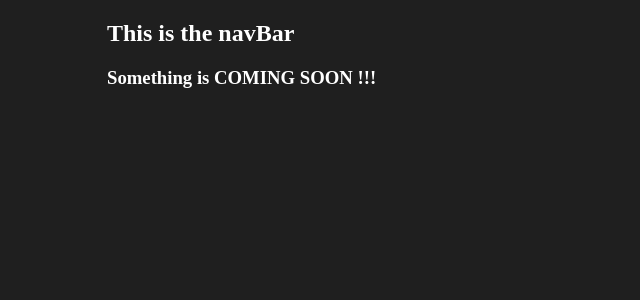
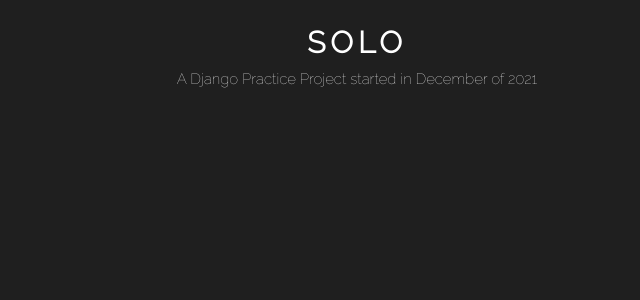
Before and after one commit to sauravDutt/solo, a Django app: page / in a window 1280 px wide. Shown: the top 300 px of the page, without its empty margins (283-923 px from the left). Run offline with Django 3.2, Linux system fonts and the light colour scheme.

Commit message:
Just added some more stuff

```diff
--- a/base/templates/base/home.html
+++ b/base/templates/base/home.html
@@ -1,7 +1,7 @@
 {% extends 'main.html' %}
 
 {% block content %}
-<h3>Something is COMING SOON !!!</h3>
+<h3 class="homeTimeBeing">A Django Practice Project started in December of 2021</h3>
 
 
 {% endblock %}
--- a/static/css/main.css
+++ /dev/null
@@ -1,8 +0,0 @@
-body {
-    color: #fff;
-    background-color: #1f1f1f;
-}
-.mainApp {
-    width: 500px;
-    margin: 0 auto;
-}
--- a/templates/main.html
+++ b/templates/main.html
@@ -9,6 +9,31 @@
     <link rel="stylesheet" href="{% static '/css/main.css' %}">
     <title>SOLO | sauravDutt</title>
     <link rel="shortcut icon" href="{% static '/images/favicon.ico' %}" type="image/x-icon">
+    <style>
+        @import url('https://fonts.googleapis.com/css2?family=Raleway:wght@100;200;300&display=swap');
+        body {
+            color: #fff;
+            background-color: #1f1f1f;
+        }
+        .mainApp {
+            width: 500px;
+            margin: 0 auto;
+        }
+        .logo{
+            font-family: 'Raleway', sans-serif;
+            text-align: center;
+            letter-spacing: 5px;
+            font-size: 30px;
+        }
+        .homeTimeBeing {
+            font-family: 'Raleway', sans-serif;
+            text-align: center;
+            font-weight: 100;
+            margin-top: -15px;
+            font-size: 15px;
+        }
+    </style>
+
 </head>
 <body>
     <div class="mainApp">
--- a/templates/navbar.html
+++ b/templates/navbar.html
@@ -1,3 +1,3 @@
 <nav>
-    <h2>This is the navBar</h2>
+    <h1 class="logo">SOLO</h1>
 </nav>
```
